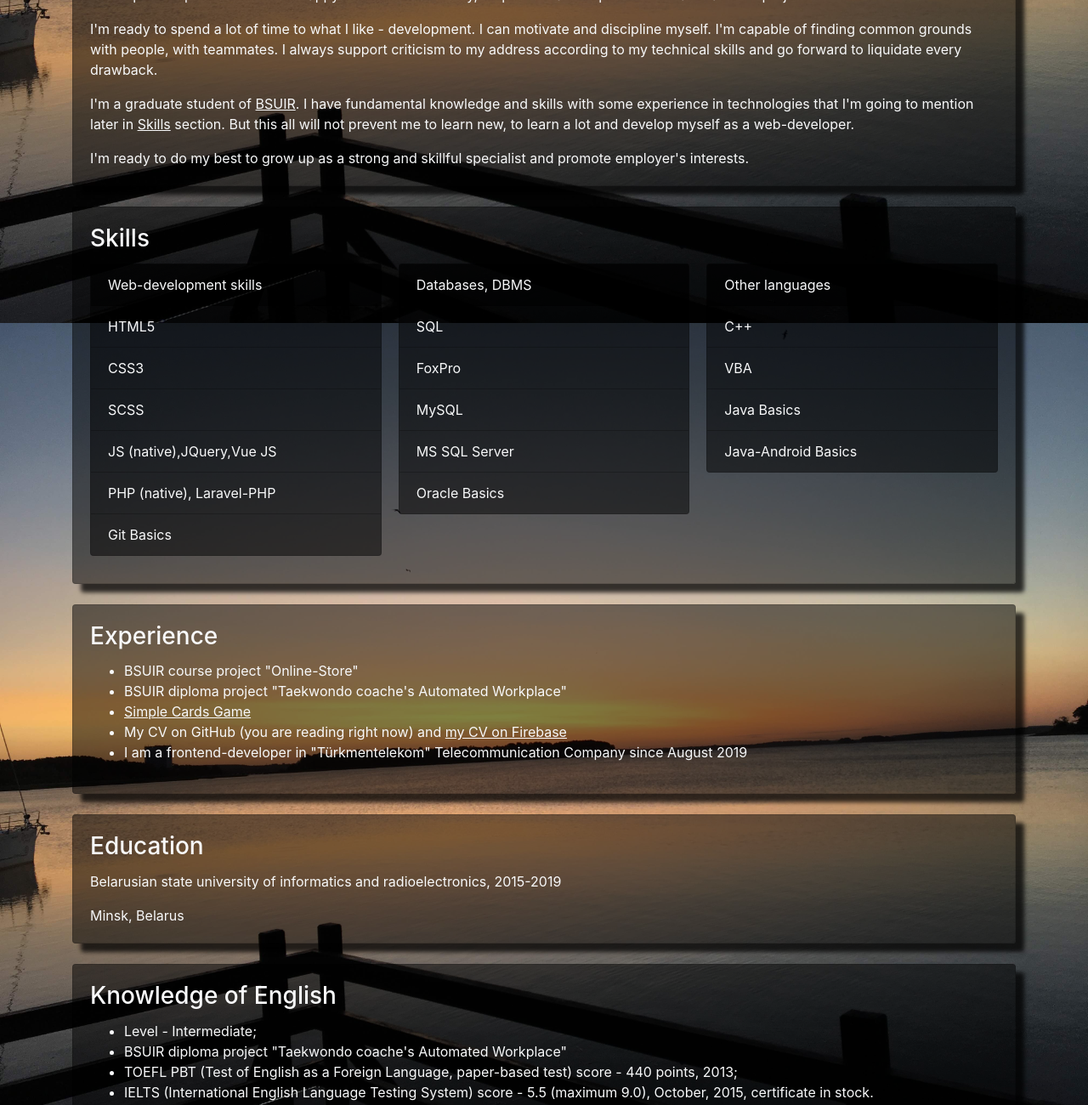
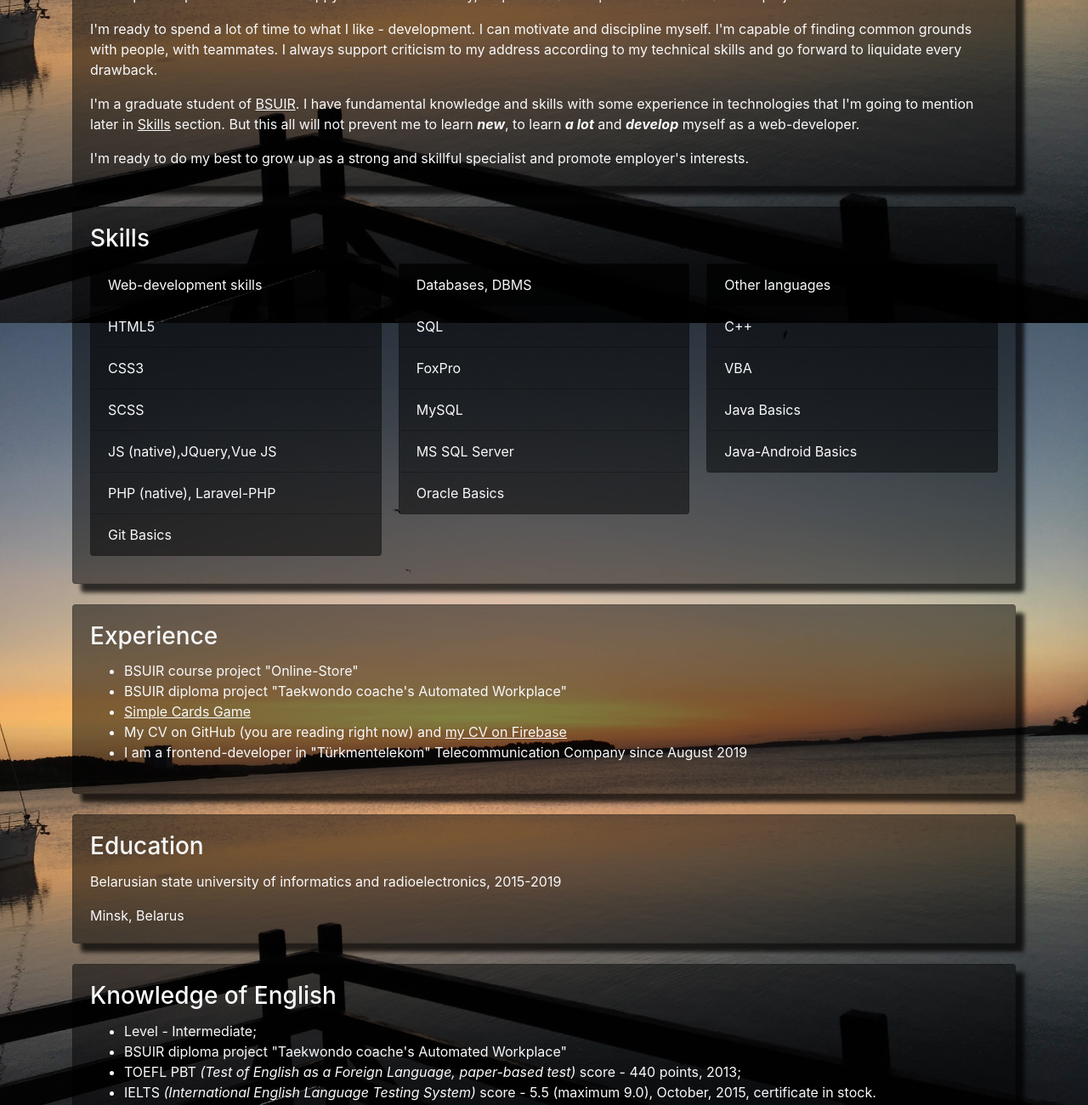
Before and after one commit to saparatayev/rsschool-2019Q1-cv, a plain HTML site: page index.html in a window 1280 px wide. Shown: the part 580-1880 px from the top of the page at 85% size. Drawn offline with Linux system fonts and the light colour scheme.

Commit message:
fix: text bold

```diff
--- a/index.html
+++ b/index.html
@@ -40,7 +40,7 @@
                 <h3 class="card-title">Summary</h3>
                 <p class="card-text">I make it my goal to strengthen my position as a web-developer. It's important for me to have opportunity of professional growth in the web-development sphere. I would be happy to work with friendly, responsive and experienced teammates on projects.</p>
                 <p class="card-text">I'm ready to spend a lot of time to what I like - development. I can motivate and discipline myself. I'm capable of finding common grounds with people, with teammates. I always support criticism to my address according to my technical skills and go forward to liquidate every drawback.</p>
-                <p class="card-text">I'm a graduate student of <a class="text-light" target="_blank" href="https://www.bsuir.by/">BSUIR</a>. I have fundamental knowledge and skills with some experience in technologies that I'm going to mention later in <a class="text-light" href="#skills">Skills</a>  section. But this all will not prevent me to learn new, to learn a lot and develop myself as a web-developer.</p>
+                <p class="card-text">I'm a graduate student of <a class="text-light" target="_blank" href="https://www.bsuir.by/">BSUIR</a>. I have fundamental knowledge and skills with some experience in technologies that I'm going to mention later in <a class="text-light" href="#skills">Skills</a>  section. But this all will not prevent me to learn <strong><i>new</i></strong>, to learn <strong><i>a lot</i></strong> and <strong><i>develop</i></strong> myself as a web-developer.</p>
                 <p class="card-text">I'm ready to do my best to grow up as a strong and skillful specialist and promote employer's interests.</p>
             </div>
         </div>
@@ -115,8 +115,8 @@
                 <ul>
                     <li class="card-text">Level - Intermediate;</li>
                     <li class="card-text">BSUIR diploma project "Taekwondo coache's Automated Workplace"</li>
-                    <li class="card-text">TOEFL PBT (Test of English as a Foreign Language, paper-based test) score - 440 points, 2013;</li>
-                    <li class="card-text">IELTS (International English Language Testing System) score - 5.5 (maximum 9.0), October, 2015, certificate in stock.</li>
+                    <li class="card-text">TOEFL PBT <i>(Test of English as a Foreign Language, paper-based test)</i> score - 440 points, 2013;</li>
+                    <li class="card-text">IELTS <i>(International English Language Testing System)</i> score - 5.5 (maximum 9.0), October, 2015, certificate in stock.</li>
                 </ul>
             </div>
         </div>
```
